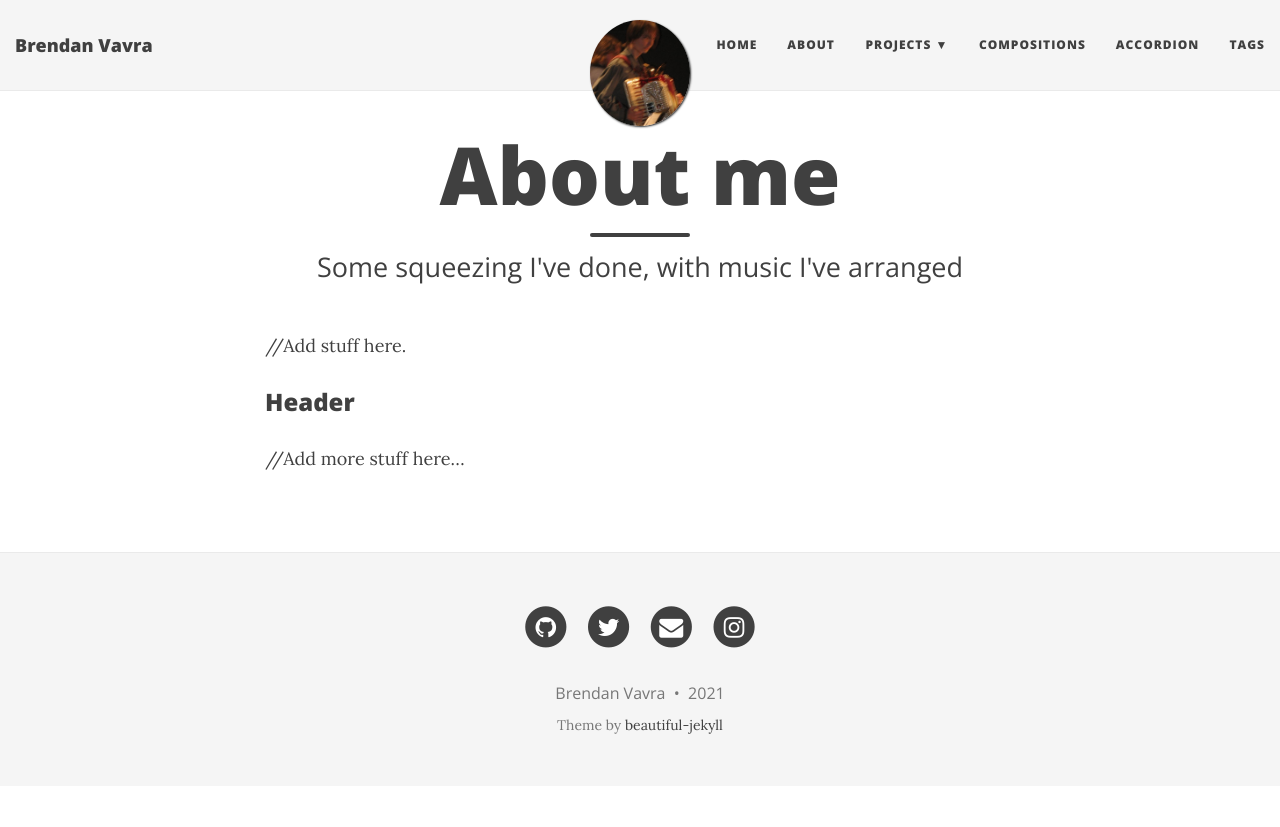
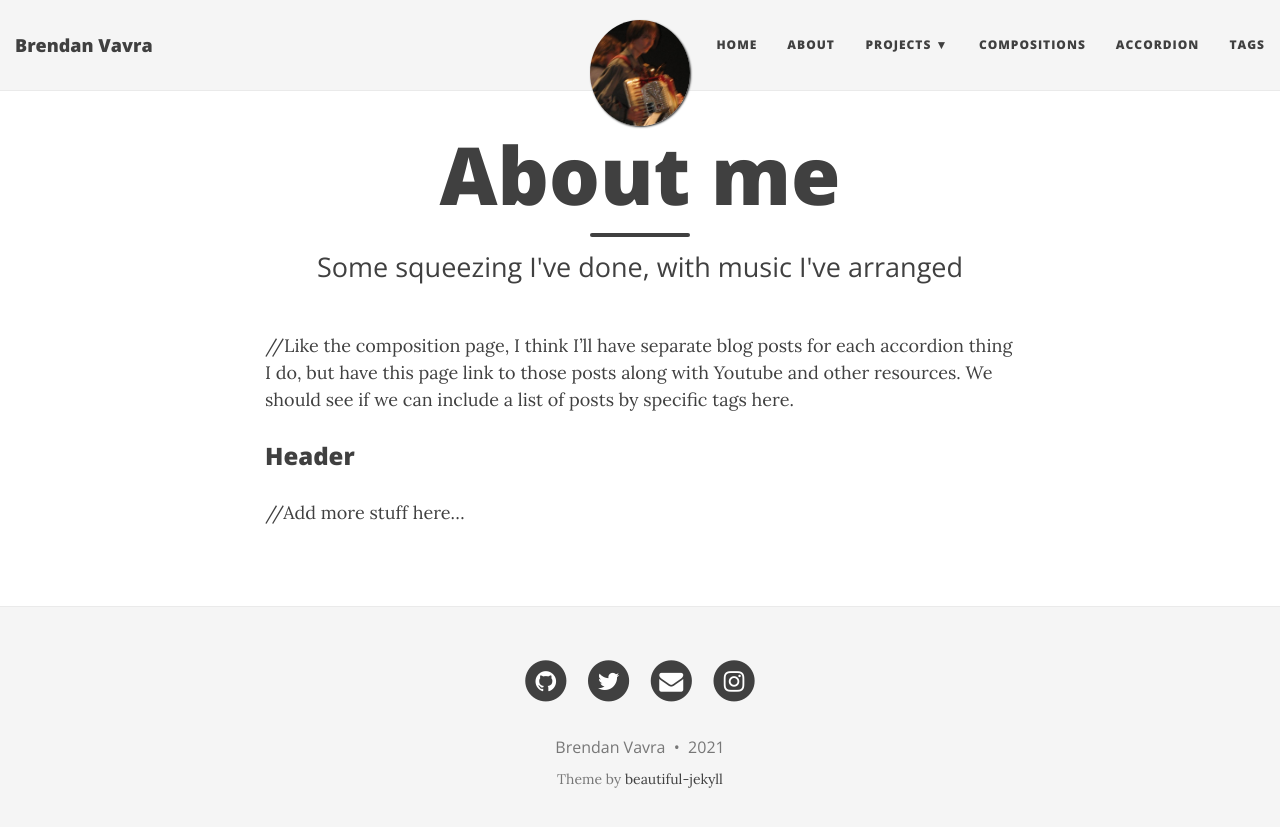
Before and after one commit to bvavra/bvavra.github.io, a Jekyll site: the page built from accordion.md, in a window 1280 px wide. Shown: the top 827 px of the page. Built offline with Jekyll 4.4.1, drawn with Linux system fonts in a browser that asks for light colours; nearby versions of some CDN libraries.

Commit message:
misc comments

```diff
--- a/_config.yml
+++ b/_config.yml
@@ -27,6 +27,7 @@ navbar-links:
   About: "about"
   Projects:
     - MIDI Accordion: "http://bvavra.github.io/MIDI_Accordion"
+    - Other Projects: "projects"
   Compositions: "composition"
   Accordion: "accordion"
   Tags: "tags"
--- a/accordion.md
+++ b/accordion.md
@@ -5,7 +5,7 @@ subtitle: Some squeezing I've done, with music I've arranged
 published: true
 ---
 
-//Add stuff here.
+//Like the composition page, I think I'll have separate blog posts for each accordion thing I do, but have this page link to those posts along with Youtube and other resources.  We should see if we can include a list of posts by specific tags here.
 
 ### Header
 
```
Also changed, not shown: composition.md (+1 -1 lines), projects.md (+1 -1 lines).
